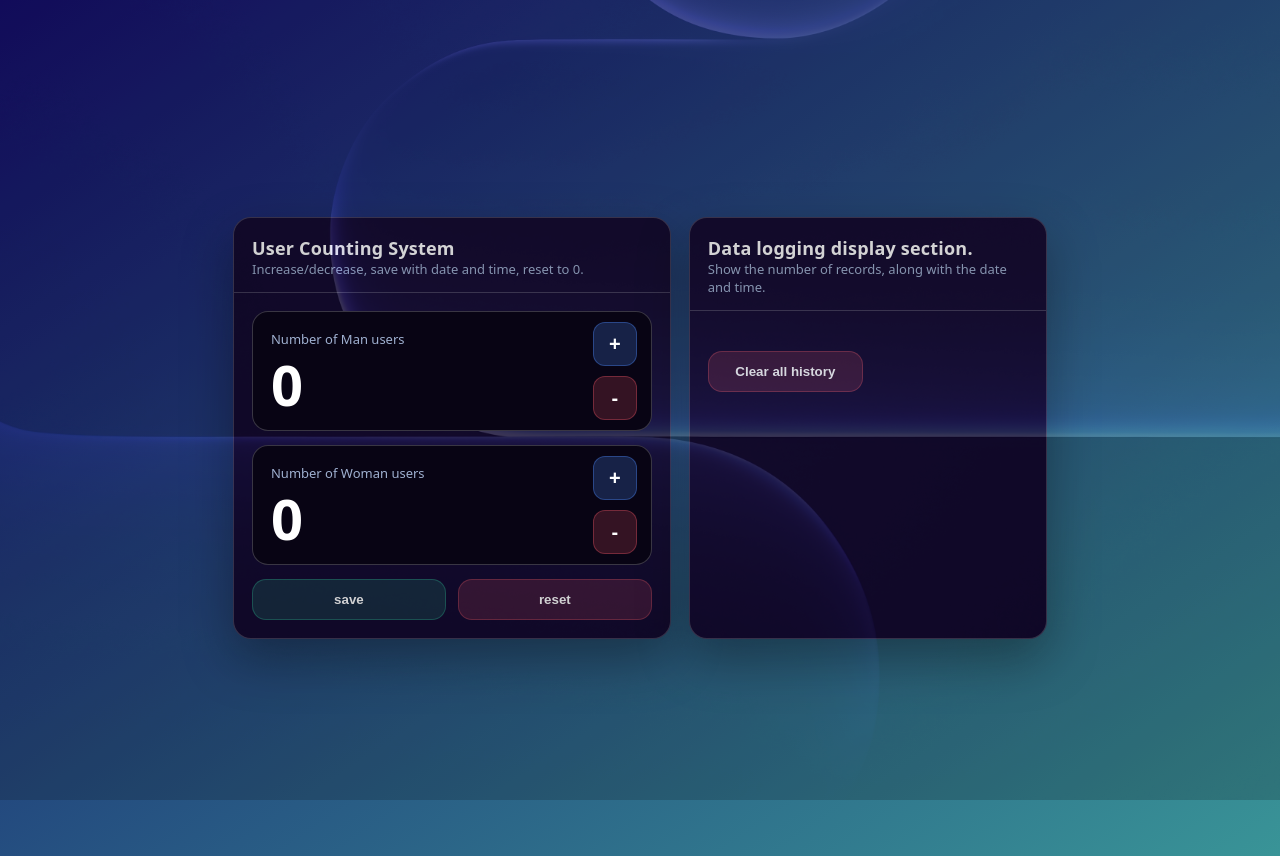
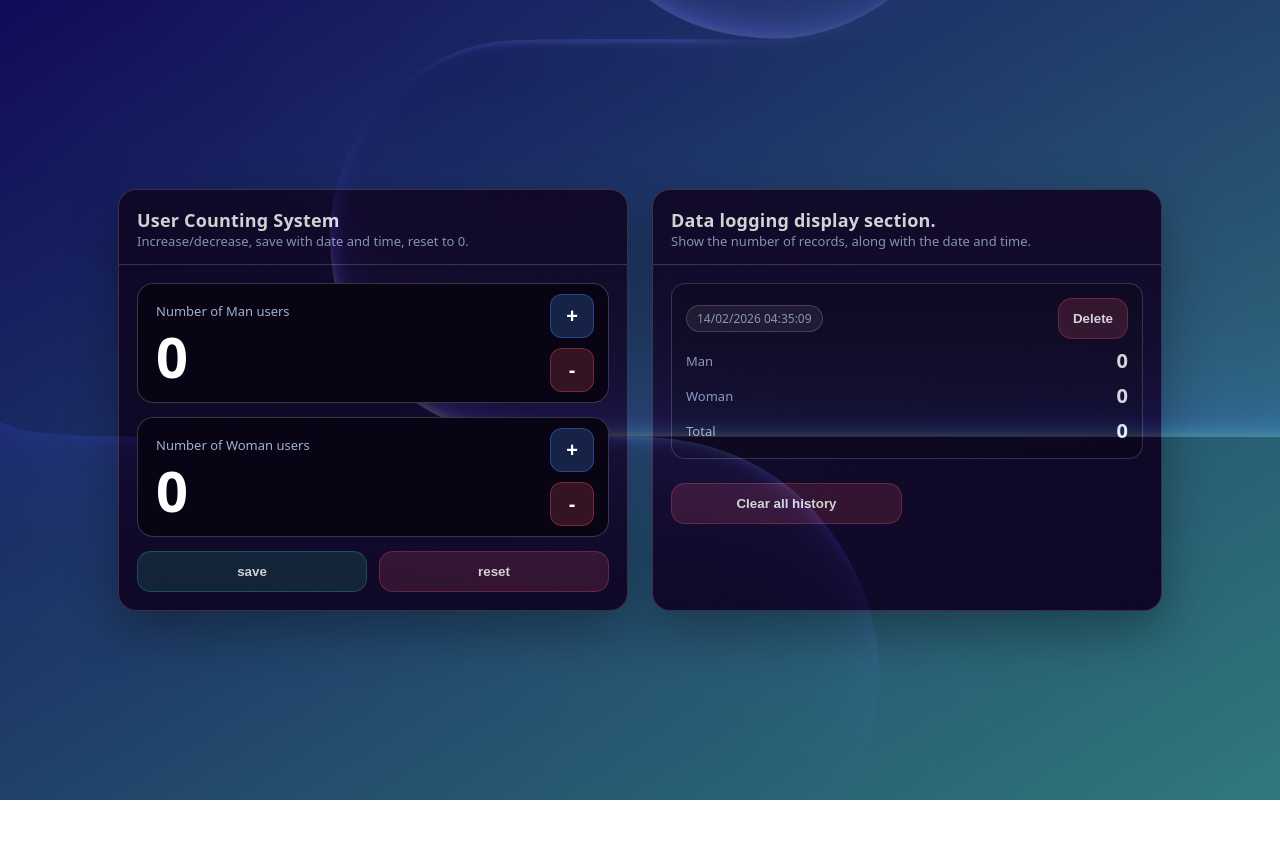
Before and after one commit to DenWaritthon/FRA502-WebDev-Class, a React (Vite) app in the folder counter/: page / in a window 1280 px wide. Both pictures are taken after a click on the button "save". After the commit the page ends 800 px from the top, so only its background shows below. Built offline with nearby package versions, Linux system fonts and the light colour scheme.

Commit message:
full function v1

```diff
--- a/counter/src/App.css
+++ b/counter/src/App.css
@@ -1,9 +1,11 @@
 .app {
+  max-width: 1100px;
+  margin: 0 auto;
+  padding: 28px;
+  display: grid;
   width: 100%;
-  max-width: 900px;
-  display: grid;
-  grid-template-columns: 1.1fr .9fr;
-  gap: 18px;
+  grid-template-columns: minmax(0, 1fr) minmax(0, 1fr);
+  gap: 24px;
 }
 
 @media (max-width: 860px) {
--- a/counter/src/App.jsx
+++ b/counter/src/App.jsx
@@ -1,16 +1,72 @@
-import React from 'react'
+import React, { useMemo, useState } from 'react'
 import Background from './component/Background'
 import Action from './component/Action'
 import LogShow from './component/LogShow'
 import './App.css'
 
 function App() {
+  // count states
+  const [man, setMan] = useState(0)
+  const [woman, setWoman] = useState(0)
+
+  // log: { man, woman, total, iso }
+  const [logs, setLogs] = useState([])
+
+  // total count memoized value
+  const total = useMemo(() => man + woman, [man, woman])
+
+  // increment/decrement functions
+  const incMan = () => setMan(v => v + 1)
+  const decMan = () => setMan(v => Math.max(0, v - 1))
+  const incWoman = () => setWoman(v => v + 1)
+  const decWoman = () => setWoman(v => Math.max(0, v - 1))
+
+  // reset counts to zero function
+  const resetAll = () => {
+    setMan(0)
+    setWoman(0)
+  }
+
+  // save log function
+  const save = () => {
+    const now = new Date().toISOString()
+    const entry = { man, woman, total: man + woman, iso: now }
+    setLogs(prev => [entry, ...prev].slice(0, 500))
+  }
+
+  // clear all history function
+  const clearAllHistory = () => {
+    const ok = confirm('Do you want to clear all history?')
+    if (!ok) return
+    setLogs([])
+  }
+
+  // remove one log entry function
+  const removeOne = (index) => {
+    setLogs(prev => prev.filter((_, idx) => idx !== index))
+  }
+
+  // render
   return (
     <div>
       <Background />
       <div className='app'>
-        <Action />
-        <LogShow />
+        <Action
+          man={man}
+          woman={woman}
+          total={total}
+          onIncMan={incMan}
+          onDecMan={decMan}
+          onIncWoman={incWoman}
+          onDecWoman={decWoman}
+          onSave={save}
+          onResetAll={resetAll}
+        />
+        <LogShow
+          logs={logs}
+          onClearAll={clearAllHistory}
+          onRemoveOne={removeOne}
+        />
       </div>
     </div>
   )
--- a/counter/src/component/Action.jsx
+++ b/counter/src/component/Action.jsx
@@ -1,9 +1,19 @@
 import React from 'react'
 import Counter from './Counter'
 import './Card.css'
+import './Button.css'
 import './FooterAction.css'
 
-function Action() {
+function Action({
+  man,
+  woman,
+  onIncMan,
+  onDecMan,
+  onIncWoman,
+  onDecWoman,
+  onSave,
+  onResetAll,
+}) {
   return (
     <section className="card">
       <header className="card-header">
@@ -15,12 +25,22 @@ function Action() {
 
       <div className="card-body">
         <div className="counter">
-          <Counter userName={'Man'} />
-          <Counter userName={'Woman'} />
+          <Counter
+            userName={'Man'}
+            value={man}
+            onInc={onIncMan}
+            onDec={onDecMan}
+          />
+          <Counter
+            userName={'Woman'}
+            value={woman}
+            onInc={onIncWoman}
+            onDec={onDecWoman}
+          />
 
           <div className="actions-footer">
-            <button id="btnSave" className="btn-green" type="button">save</button>
-            <button id="btnReset" className="btn-red" type="button">reset</button>
+            <button className="btn-green" type="button" onClick={onSave}>save</button>
+            <button className="btn-red" type="button" onClick={onResetAll}>reset</button>
           </div>
 
         </div>
--- a/counter/src/component/Card.css
+++ b/counter/src/component/Card.css
@@ -11,15 +11,12 @@
   border-radius: var(--radius);
   box-shadow: 0 20px 50px rgba(0, 0, 0, .35);;
   overflow: hidden;
+  min-width: 0;
 }
 
 .card-header {
   padding: 18px 18px 14px;
   border-bottom: 1px solid var(--border);
-  display: flex;
-  align-items: baseline;
-  justify-content: space-between;
-  gap: 12px;
 }
 
 .title {
--- a/counter/src/component/Counter.jsx
+++ b/counter/src/component/Counter.jsx
@@ -2,15 +2,15 @@ import React from 'react'
 import './Counter.css'
 import './Button.css'
 
-function Counter({ userName }) {
+function Counter({ userName, value, onInc, onDec }) {
   return (
     <div className="display">
       <div className="label">Number of {userName} users</div>
-      <div className="value" id={`count${userName}`}>0</div>
+      <div className="value">{value}</div>
 
       <div className="actions">
-        <button id={`btnInc${userName}`} className="btn-blue" type="button">+</button>
-        <button id={`btnDec${userName}`} className="btn-red" type="button">-</button>
+        <button className="btn-blue" type="button" onClick={onInc}>+</button>
+        <button className="btn-red" type="button" onClick={onDec}>-</button>
       </div>
     </div>
   )
--- a/counter/src/component/LogShow.css
+++ b/counter/src/component/LogShow.css
@@ -1,32 +1,46 @@
 .log {
-  display: grid;
-  gap: 10px;
+  display: flex;
+  flex-direction: column;
+  width: 100%;
+  gap: 12px;
+  min-width: 0;
+}
+
+.log-empty {
+  padding: 16px;
+  border-radius: 14px;
+  border: 1px dashed var(--border);
+  color: var(--muted);
+  font-size: 14px;
+  color: var(--text);
 }
 
 .log-list {
+  list-style: none;
+  padding: 0;
   margin: 0;
-  padding: 0;
-  list-style: none;
   display: grid;
-  gap: 10px;
-  max-height: 300px;
+  gap: 12px;
+  min-width: 0;
+  max-height: 400px;
   overflow: auto;
-  padding-right: 6px;
 }
 
 .log-item {
+  padding: 14px;
+  border-radius: 14px;
+  background: rgba(0,0,0,.25);
   border: 1px solid var(--border);
-  background: rgba(0, 0, 0, .20);
-  border-radius: 14px;
-  padding: 12px 12px;
   display: grid;
-  gap: 5px;
+  gap: 8px;
+  min-width: 0;
 }
 
-.log-item .row {
+.row {
   display: flex;
   justify-content: space-between;
   align-items: center;
+  min-width: 0;
 }
 
 .pill {
@@ -34,25 +48,15 @@
   padding: 4px 10px;
   border-radius: 999px;
   border: 1px solid var(--border);
-  background: rgba(255, 255, 255, .06);
+  background: rgba(255,255,255,.08);
   color: var(--sub-text);
   white-space: nowrap;
 }
 
-.log-item .count {
-  font-size: 25px;
-  font-weight: 500;
-  letter-spacing: .3px;
-}
-
-.log-empty {
-  border: 1px dashed rgba(255, 255, 255, .16);
-  background: rgba(0, 0, 0, .12);
-  border-radius: 14px;
-  padding: 14px;
-  color: var(--sub-text);
-  font-size: 13px;
-  line-height: 1.5;
+.count {
+  font-size: 20px;
+  font-weight: 800;
+  color: var(--text);
 }
 
 .log-actions {
--- a/counter/src/component/LogShow.jsx
+++ b/counter/src/component/LogShow.jsx
@@ -1,7 +1,20 @@
 import React from 'react'
 import './LogShow.css'
+import './Button.css'
 
-function LogShow() {
+function formatThaiDateTimeAD(iso) {
+  const dt = new Date(iso)
+  return dt.toLocaleString('th-TH-u-ca-gregory', {
+    year: 'numeric',
+    month: '2-digit',
+    day: '2-digit',
+    hour: '2-digit',
+    minute: '2-digit',
+    second: '2-digit',
+  })
+}
+
+function LogShow({ logs, onClearAll, onRemoveOne }) {
   return (
     <section className="card">
       <header className="card-header">
@@ -13,13 +26,44 @@ function LogShow() {
 
       <div className="card-body">
         <div className="log">
-          <div id="logEmpty" className="log-empty" hidden>
-            There is no data saved yet. Click save button to add the first item.
-          </div>
-          <ol id="logList" className="log-list"></ol>
+          {!logs.length && (
+            <div className="log-empty">
+              There is no data saved yet. Click save button to add the first item.
+            </div>
+          )}
+
+          <ol className="log-list">
+            {logs.map((item, idx) => (
+              <li className="log-item" key={`${item.iso}-${idx}`}>
+                <div className="row">
+                  <span className="pill">{formatThaiDateTimeAD(item.iso)}</span>
+                  <button type="button" className="btn-red" onClick={() => onRemoveOne(idx)}>
+                    Delete
+                  </button>
+                </div>
+
+                <div className="row">
+                  <span className="subtitle">Man</span>
+                  <span className="count">{item.man}</span>
+                </div>
+
+                <div className="row">
+                  <span className="subtitle">Woman</span>
+                  <span className="count">{item.woman}</span>
+                </div>
+
+                <div className="row">
+                  <span className="subtitle">Total</span>
+                  <span className="count">{item.total}</span>
+                </div>
+              </li>
+            ))}
+          </ol>
 
           <div className="log-actions">
-            <button id="btnClearLog" className="btn-red" type="button">Clear all history</button>
+            <button className="btn-red" type="button" onClick={onClearAll}>
+              Clear all history
+            </button>
           </div>
         </div>
       </div>
--- a/counter/src/main.css
+++ b/counter/src/main.css
@@ -5,4 +5,13 @@ body {
   display: grid;
   place-items: center;
   padding: 28px;
+  width: 100%;
 }
+
+* {
+  box-sizing: border-box;
+}
+
+#root{
+  width: 100%;
+}
```
